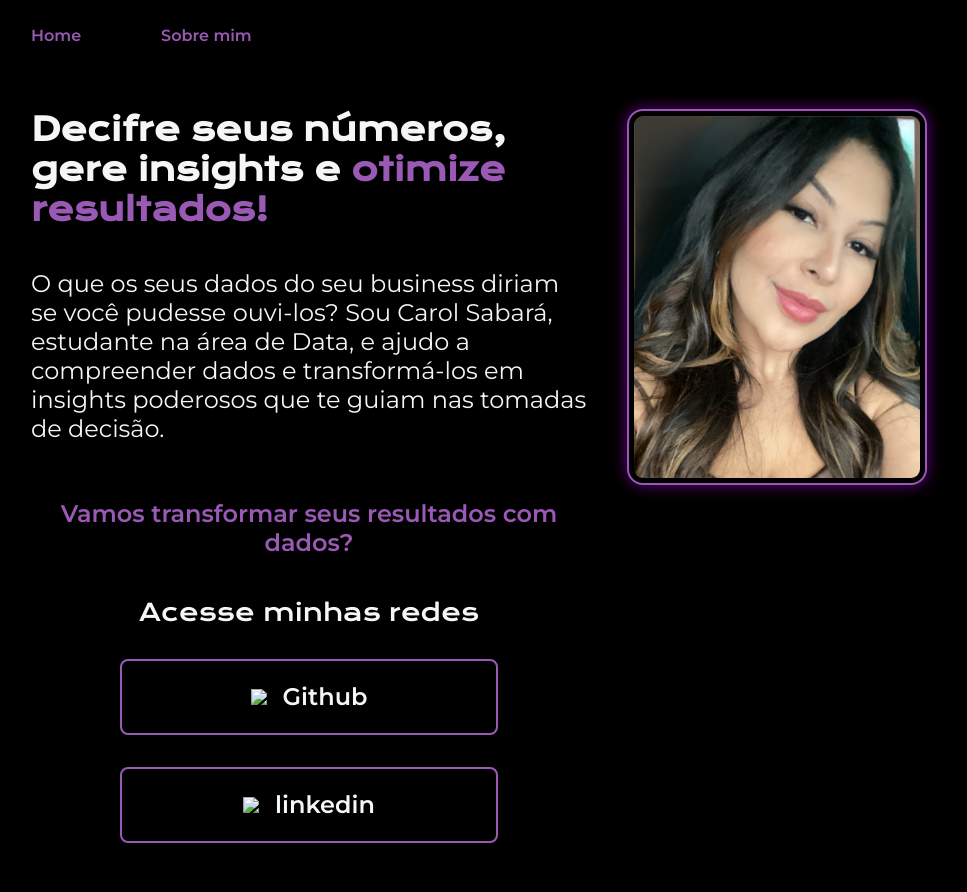
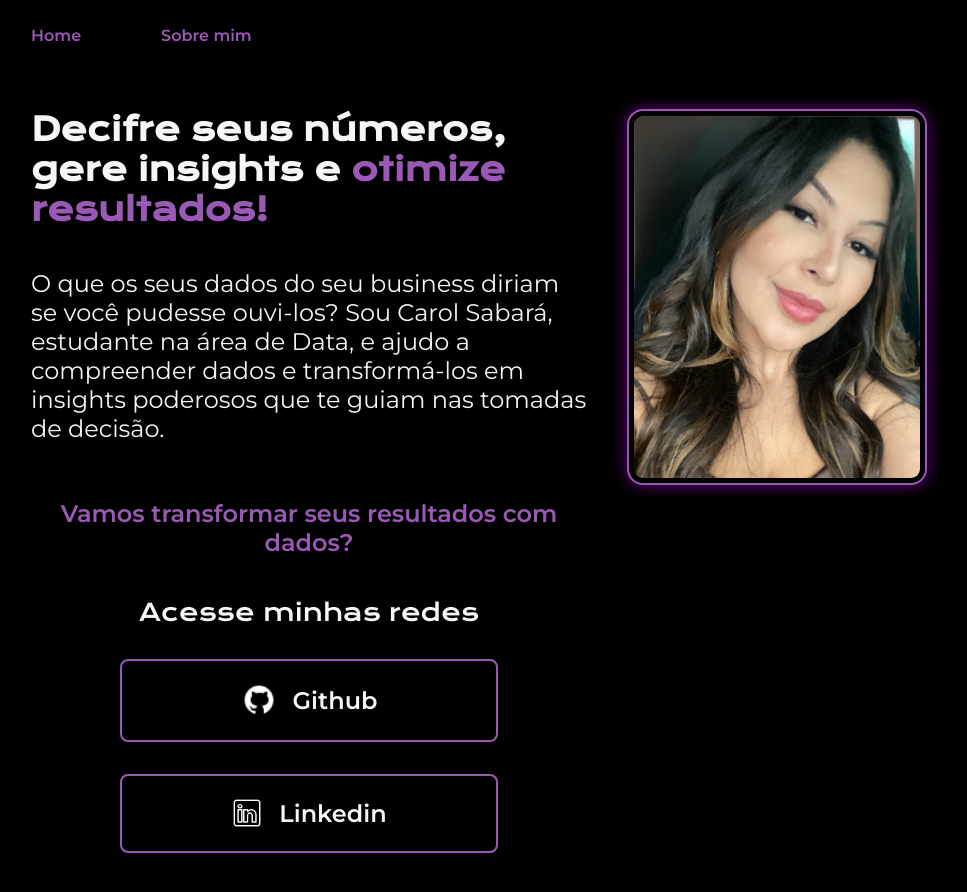
Before and after one commit to carolsabara/Portifolio, a plain HTML site: page index.html in a window 1280 px wide. Shown: the whole page, without its empty margins (161-1128 px from the left). Drawn offline with nearby package versions, Linux system fonts and the light colour scheme.

Commit message:
Add files via upload

```diff
--- a/index.html
+++ b/index.html
@@ -34,12 +34,11 @@
             <div class="apresentacao__links">
                 <h2 class="apresentacao__links__subtitulo">Acesse minhas redes</h2>
                 <a class="apresentacao__links__link" href="https://github.com/carolsabara" target="_blank">
-                    <img src="./assets/github.png">
+                    <img class=icone-git src="assets/icong.png">
                     Github
                 </a>
                 <a class="apresentacao__links__link" href="https://linkedin.com/in/sabarah" target="_blank">
-                    <img src="./assets/linkedin.png">
-                    linkedin
+                    <img class=icone-linke src="assets/iconl.png"> Linkedin
                 </a>
             </div>
         </section>
```
